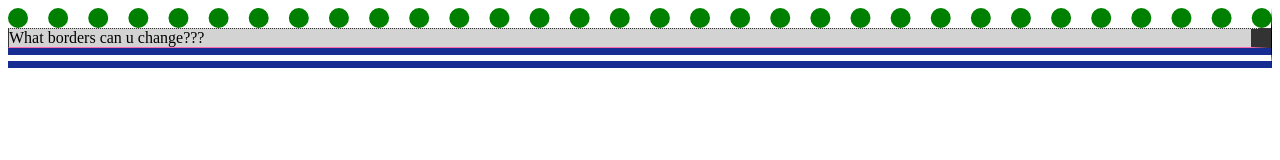
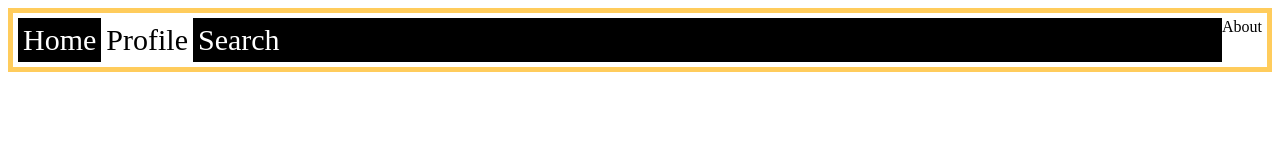
Before and after one commit to TheSmith0803/notes, a plain HTML site: page lab/index.html in a window 1280 px wide. Drawn offline with Linux system fonts and the light colour scheme.

Commit message:
practice with flexbox

```diff
--- /dev/null
+++ b/lab/basic.css
@@ -0,0 +1,23 @@
+.container {
+    padding: 5px;
+}
+
+.home {
+    padding: 5px;
+    font-size: 30px;
+    background-color: black;
+    color: white;
+}
+
+.profile {
+    padding: 5px;
+    font-size: 30px;
+}
+
+.search {
+    padding: 5px;
+    font-size: 30px;
+    background-color: black;
+    color: white;
+}
+}
--- a/lab/index.html
+++ b/lab/index.html
@@ -4,10 +4,15 @@
         <meta charset="utf-8">
         <title>BRUH</title>
         <link rel="stylesheet" href="style.css">
+        <link rel="stylesheet" href="basic.css">
     </head>
     <body>
-        <div class="numone">
-            <div class="borderwall">What borders can u change???</div>
+        <div class="container">
+            <div class="home">Home</div>
+            <div class="profile">Profile</div>
+            <div class="search">Search</div>
+            <div class="about">About</div>
+
         </div>
     </body>
 </html>
--- a/lab/style.css
+++ b/lab/style.css
@@ -1,13 +1,8 @@
-.numone {
-    border-top: 20px dotted green;
-    border-right: 1px solid black;
-    border-bottom: 20px double rgb(23,45,145);
+.container {
+    border: 5px solid #ffcc5c;
+    display: flex;
 }
 
-.borderwall {
-    background-color: lightgray;
-    border: 1px solid #333333;
-    border-top-style: dotted;
-    border-right-width: 20px;
-    border-bottom-color: hotpink;
+.search {
+    flex: 1;
 }
```
